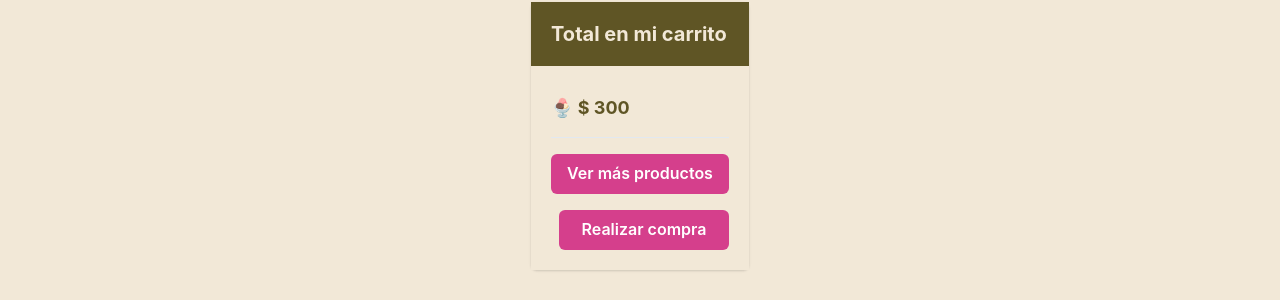
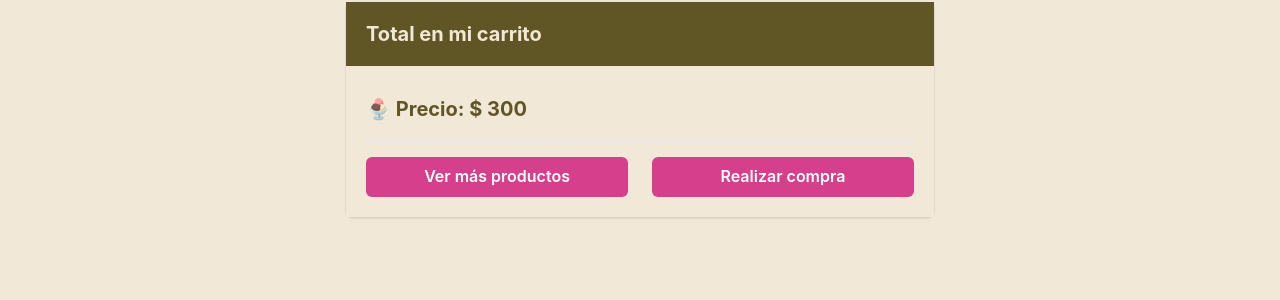
Before and after one commit to MarinaArrieta/muu, a React (Vite) app: page /cart in a window 1280 px wide. Shown: the part 550-850 px from the top of the page. After the commit the page ends 802 px from the top, so only its background shows below. Built offline with nearby package versions, Linux system fonts and the light colour scheme; no server answers.

Commit message:
Acomodo de botones carrito total de compra, segun el tamano de la pantalla, nuevo tamano para la card del total

```diff
--- a/src/pages/Cart.jsx
+++ b/src/pages/Cart.jsx
@@ -56,23 +56,27 @@ export const Cart = () => {
                     </CardFooter>
                 </Stack>
             </Card>
-            <VStack>
-                <Card>
+            <VStack w='100%'>
+                <Card w='100%'>
                     <CardHeader bg='#5f5525'>
                         <Heading size='md' color='#f2e8d7'>Total en mi carrito</Heading>
                     </CardHeader>
                     <CardBody bg='#f2e8d7'>
                         <Stack divider={<StackDivider />} spacing='4'>
                             <Box display='flex' alignItems='center' justify='center'>
-                                <Text pt='2' fontSize='lg' as='b' color='#5f5525'>
-                                🍨 $ 300
+                                <Text pt='2' fontSize='xl' as='b' color='#5f5525'>
+                                    🍨 Precio: $ 300
                                 </Text>
                             </Box>
-                            <ButtonGroup gap='4' flexDirection='column'>
-                                <Button variant='solid' colorScheme='pink'>
+                            <ButtonGroup
+                                gap='4'
+                                flexDirection={{ base: 'column', md: 'row', lg: 'row' }}
+                                alignItems='baseline'
+                            >
+                                <Button variant='solid' colorScheme='pink' w='90%'>
                                     Ver más productos
                                 </Button>
-                                <Button variant='solid' colorScheme='pink'>
+                                <Button variant='solid' colorScheme='pink' w='90%' marginLeft='0'>
                                     Realizar compra
                                 </Button>
                             </ButtonGroup>
```
